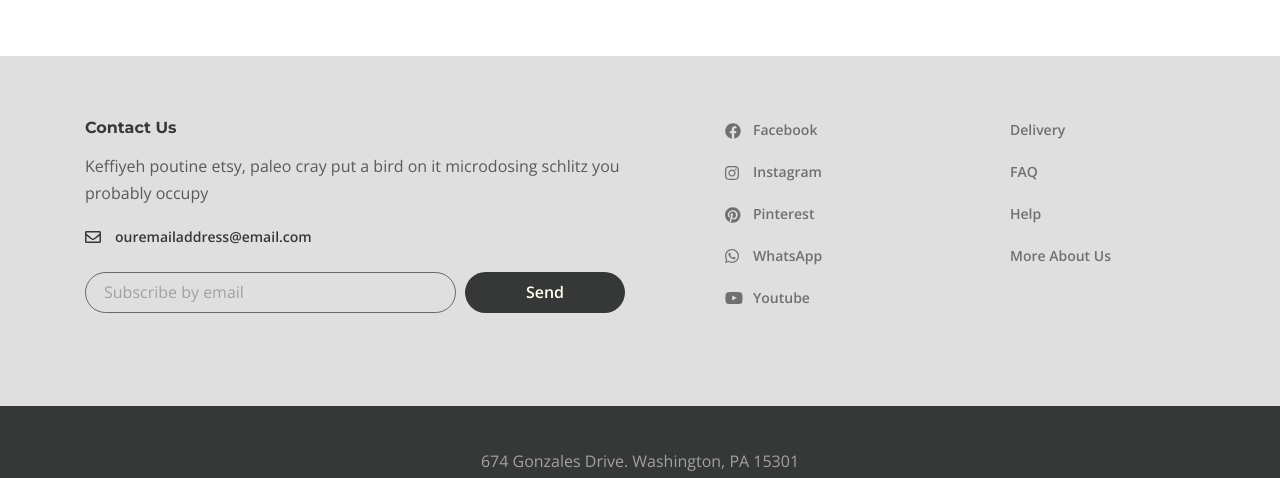
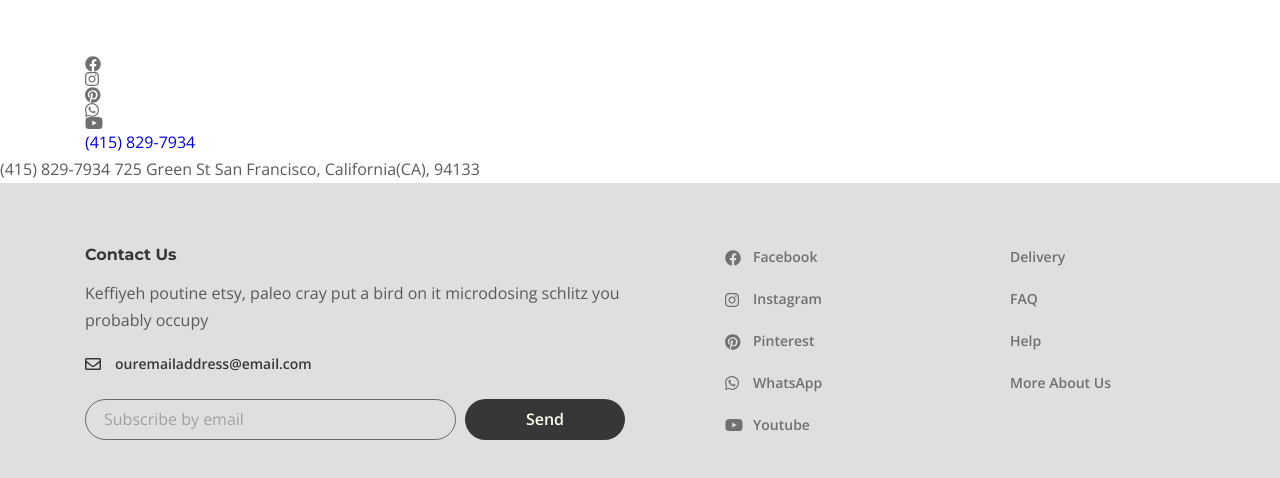
Before and after one commit to Andyone89/gulpdesire, a website: page app/contacts.html in a window 1280 px wide. Shown: the part 700-1178 px from the top of the page. Drawn offline with nearby package versions, Linux system fonts and the light colour scheme.

Commit message:
contact-social

```diff
--- a/app/contacts.html
+++ b/app/contacts.html
@@ -86,6 +86,38 @@
           width="100%"" height=" 578" style="border:0;" allowfullscreen="" loading="lazy"
           referrerpolicy="no-referrer-when-downgrade"></iframe>
       </div>
+      <section class="contact">
+        <div class="container">
+          <h3 class="contact__title"></h3>
+          <ul class="contact__social">
+            <li class="contact__social-item">
+              <a href="#" class="contact__social-link">
+                <img src="images/footer/facebook.svg" alt="facebook" class="contact__social-img">
+              </a></li>
+            <li class="contact__social-item">
+              <a href="#" class="contact__social-link">
+                <img src="images/footer/instagram.svg" alt="instagram" class="contact__social-img">
+              </a></li>
+            <li class="contact__social-item">
+              <a href="#" class="contact__social-link">
+                <img src="images/footer/pinterest.svg" alt="pinterest" class="contact__social-img">
+              </a></li>
+            <li class="contact__social-item">
+              <a href="#" class="contact__social-link">
+                <img src="images/footer/whatsapp.svg" alt="whatsapp" class="contact__social-img">
+              </a></li>
+            <li class="contact__social-item">
+              <a href="#" class="contact__social-link">
+                <img src="images/footer/youtube.svg" alt="youtube" class="contact__social-img">
+              </a></li>
+          </ul>
+          <a href="tel:4158297934" class="contact__phone">(415) 829-7934</a>
+        </div>
+      </section>
+
+      (415) 829-7934
+725 Green St
+San Francisco, California(CA), 94133
     </main>
 
 
```
